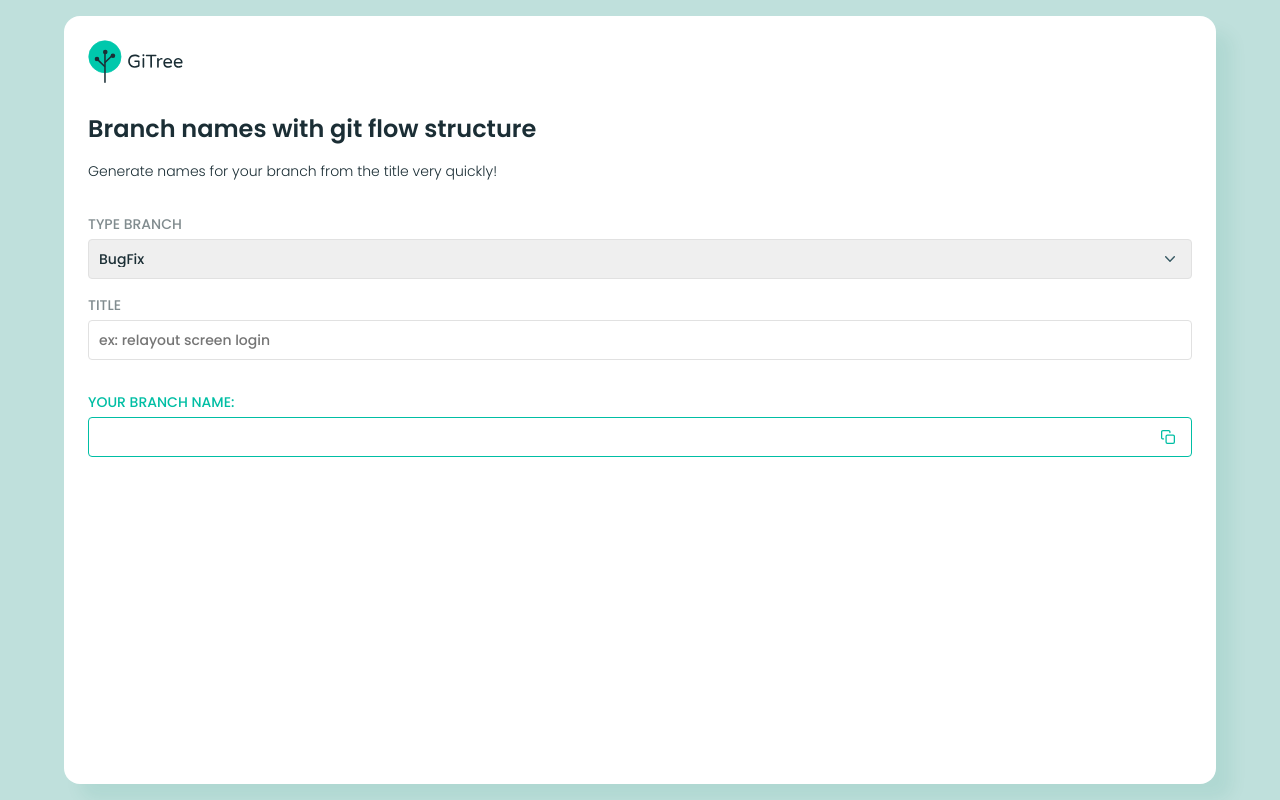
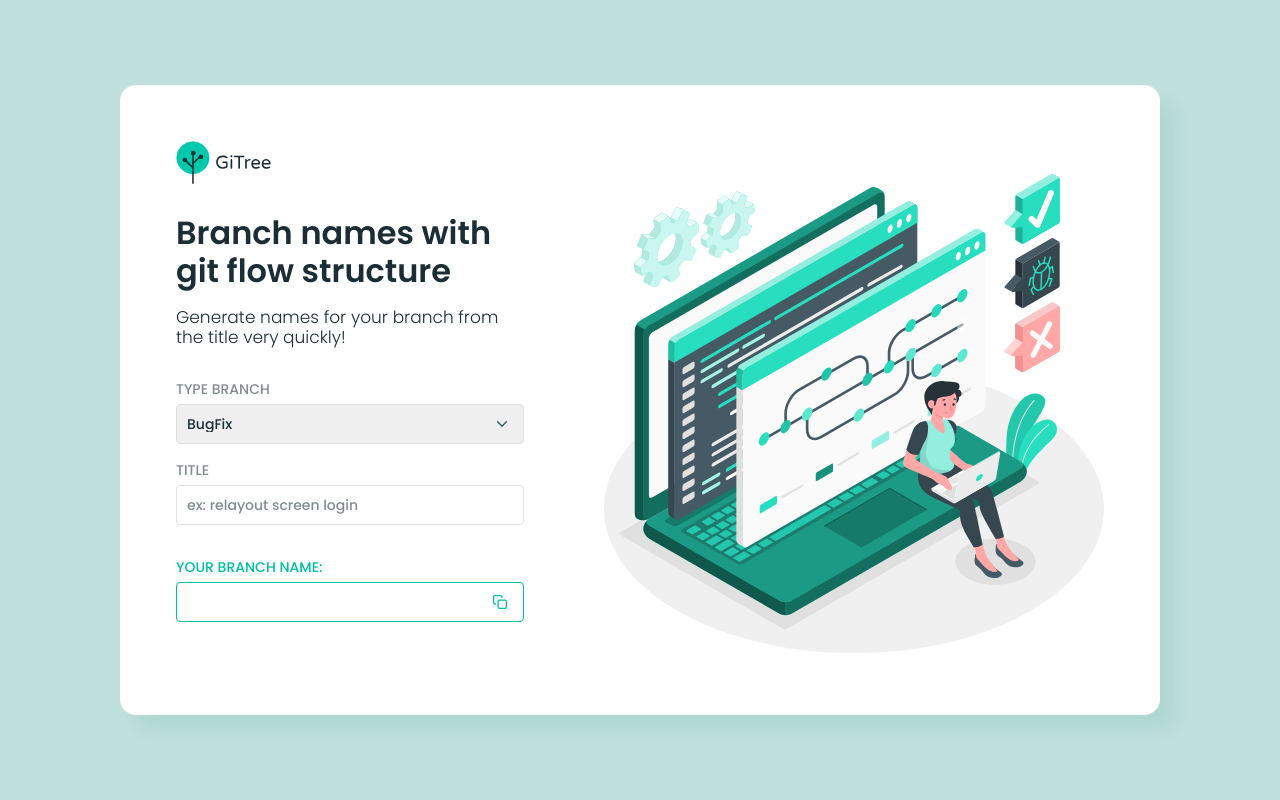
Before and after one commit to gizellysteffanny/gitree, a React (Create React App) app: page / in a window 1280 px wide. Built offline with nearby package versions, Linux system fonts and the light colour scheme.

Commit message:
Adding style to form

```diff
--- a/src/components/Generator/styles.ts
+++ b/src/components/Generator/styles.ts
@@ -10,6 +10,10 @@ export const Form = styled.form`
 export const FormGroup = styled.fieldset`
   border: none;
   margin-bottom: 16px;
+
+  &.result-branch-name {
+    margin-top: 32px;
+  }
 `;
 
 export const Label = styled.label`
@@ -50,6 +54,10 @@ export const Input = styled.input`
   height: 40px;
   padding: 8px 10px;
   color: #1b2e35;
+
+  &::placeholder {
+    color: #818c8f;
+  }
 `;
 
 export const InputWithIcon = styled(Input)`
--- a/src/pages/Home/index.tsx
+++ b/src/pages/Home/index.tsx
@@ -1,14 +1,24 @@
 import React from 'react';
 
-import logoImg from '../../assets/images/Brand.svg';
+import logoImg from '../../assets/images/logo.svg';
+import ilustration from '../../assets/images/ilustration.svg';
 
-import { Brand, Title, Description } from './styles';
+import {
+  ContainerFlex,
+  FlexItemForm,
+  FlexItemImg,
+  Brand,
+  Title,
+  Description,
+  Image,
+} from './styles';
 
 import Generator from '../../components/Generator';
 
 const Home: React.FC = () => {
   return (
-    <main>
+    <ContainerFlex>
+      <FlexItemForm>
         <Brand src={logoImg} />
         <Title>Branch names with git flow structure</Title>
         <Description>
@@ -16,7 +26,12 @@ const Home: React.FC = () => {
         </Description>
 
         <Generator />
-    </main>
+      </FlexItemForm>
+
+      <FlexItemImg>
+        <Image src={ilustration} />
+      </FlexItemImg>
+    </ContainerFlex>
   );
 };
 
--- a/src/pages/Home/styles.ts
+++ b/src/pages/Home/styles.ts
@@ -1,4 +1,24 @@
 import styled from 'styled-components';
+
+export const ContainerFlex = styled.div`
+  display: flex;
+  align-items: flex-end;
+  background-color: #ffffff;
+  border-radius: 16px;
+  box-shadow: 16px 16px 16px rgba(0, 123, 103, 0.08);
+  padding: 24px;
+
+  max-width: 1184px;
+  margin: 0 auto;
+  padding: 56px;
+  /* height: 809px; */
+`;
+
+export const FlexItemForm = styled.div`
+  margin-right: 80px;
+`;
+
+export const FlexItemImg = styled.div``;
 
 export const Brand = styled.img`
   width: 96px;
@@ -8,15 +28,20 @@ export const Brand = styled.img`
 
 export const Title = styled.h1`
   color: #1b2e35;
-  font-size: 24px;
+  font-size: 32px;
   font-weight: 600;
-  line-height: 32px;
+  line-height: calc(32px * 1.2);
   margin-bottom: 16px;
 `;
 
 export const Description = styled.p`
   color: #1b2e35;
-  font-size: 14px;
+  font-size: 17px;
   font-weight: 300;
-  line-height: 21px;
+  line-height: calc(17px * 1.2);
 `;
+
+export const Image = styled.img`
+  user-select: none;
+  max-width: 500px;
+`;
--- a/src/styles/global.ts
+++ b/src/styles/global.ts
@@ -7,11 +7,30 @@ export default createGlobalStyle`
     padding: 0;
     outline: 0;
     box-sizing: border-box;
+
+    &::-webkit-scrollbar {
+      width: 4px;
+      height: 4px;
+    }
+
+    &::-webkit-scrollbar-thumb {
+        background: #818c8f;
+        border-radius: 2px;
+    }
+
+    &::-webkit-scrollbar-track {
+        background: #ffffff;
+        border-radius: 2px;
+    }
   }
 
   body {
     background-color: #BFE0DC;
     -webkit-font-smoothing: antialiased;
+    height: 100vh;
+    display: flex;
+    align-items: center;
+    justify-content: center;
   }
 
   body, input, select, button {
@@ -22,23 +41,6 @@ export default createGlobalStyle`
   #root {
     max-width: 1184px;
     margin: 0 auto;
-    padding: 16px;
+    padding: 72px;
   }
-
-  main {
-    background-color: #ffffff;
-    border-radius: 16px;
-    box-shadow: 16px 16px 16px rgba(0, 123, 103, 0.08);
-    padding: 24px;
-    height: calc(100vh - (16px * 2));
-  }
-
-  button {
-    cursor: pointer;
-  }
-
-  .result-branch-name {
-    margin-top: 32px;
-  }
-
 `;
```
Also changed, not shown: src/assets/images/ilustration.svg (added), src/assets/images/logo.svg (renamed from src/assets/images/Brand.svg). Lines whose indentation alone changed are shown as unchanged.
